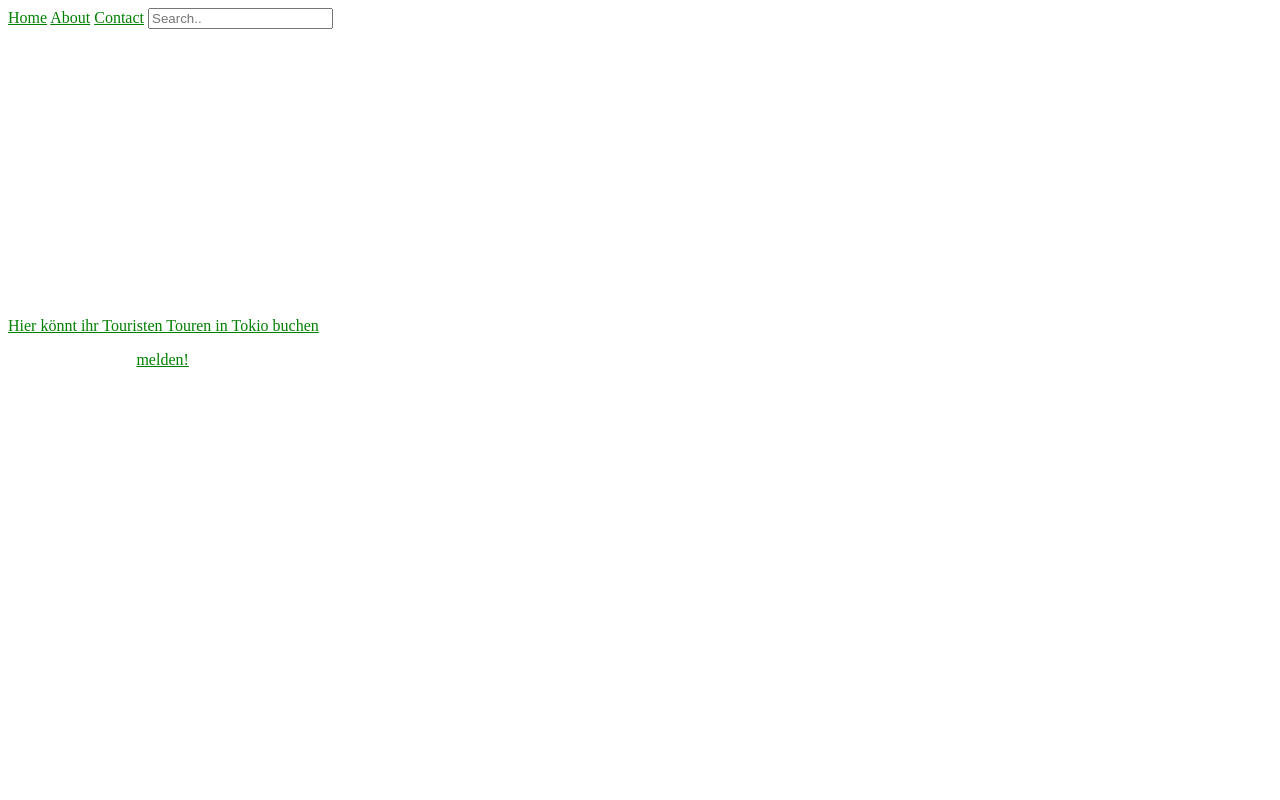
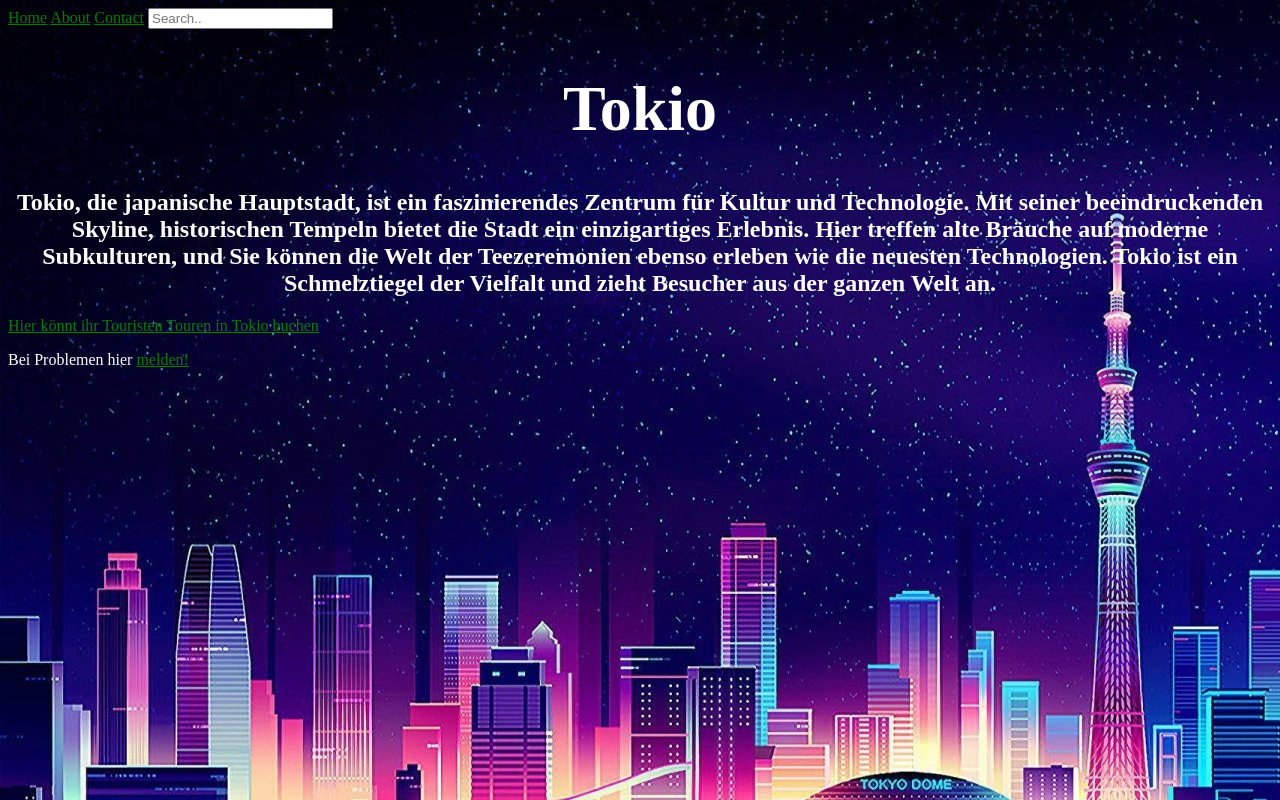
Before and after one commit to Stefo151108/Programmieren-HTL-spengergasse, a plain HTML site: page 28.9.2023 HÜ/index.html in a window 1280 px wide. Drawn offline with Linux system fonts and the light colour scheme.

Commit message:
Neu 11.10.2023

```diff
--- a/28.9.2023 HÜ/style.css
+++ b/28.9.2023 HÜ/style.css
@@ -1,12 +1,11 @@
-
 body {
-    background-image: url("Tokio.jpg");
+  background-image: url("thumb-1920-1303830.jpg");
 }
 
 a {
   color: green;
 }
-  #Überschrift{
+#Überschrift {
   color: white;
   text-align: center;
 }
```
Also changed, not shown: 28.9.2023 HÜ/thumb-1920-1303830.jpg (added), 1 other file. Lines whose indentation alone changed are shown as unchanged.
